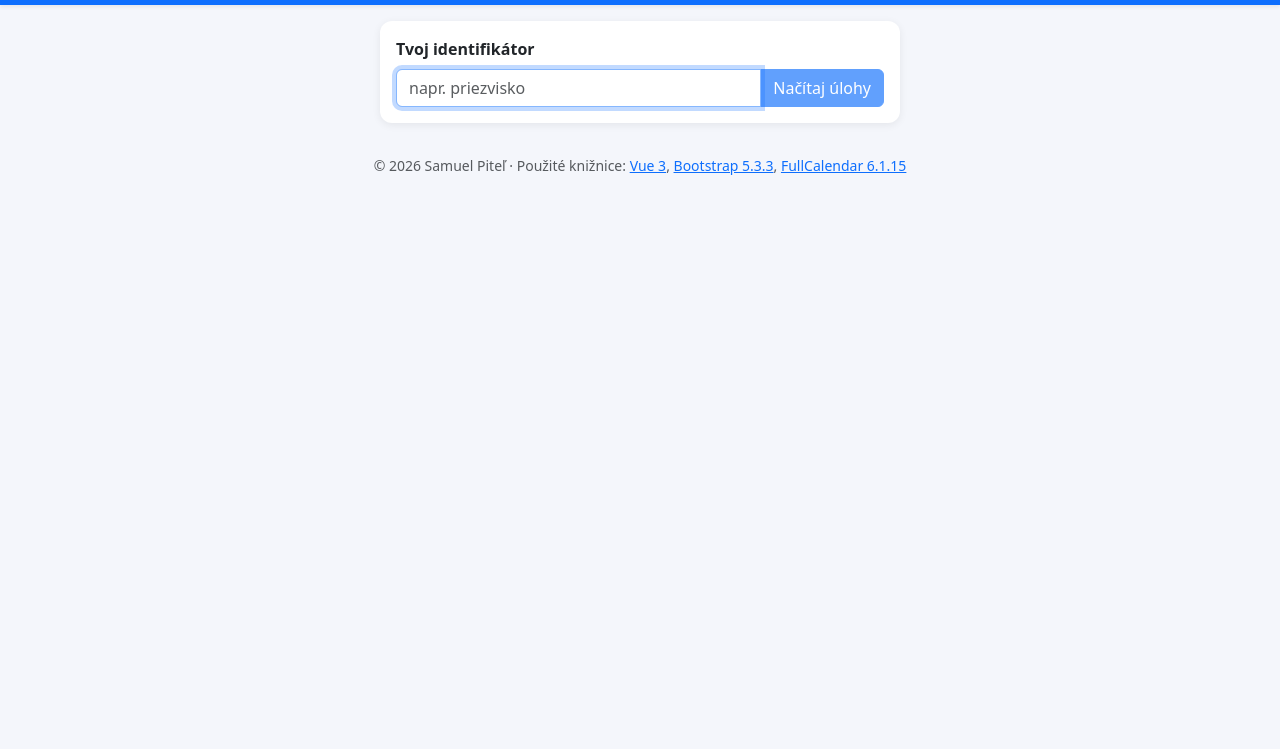
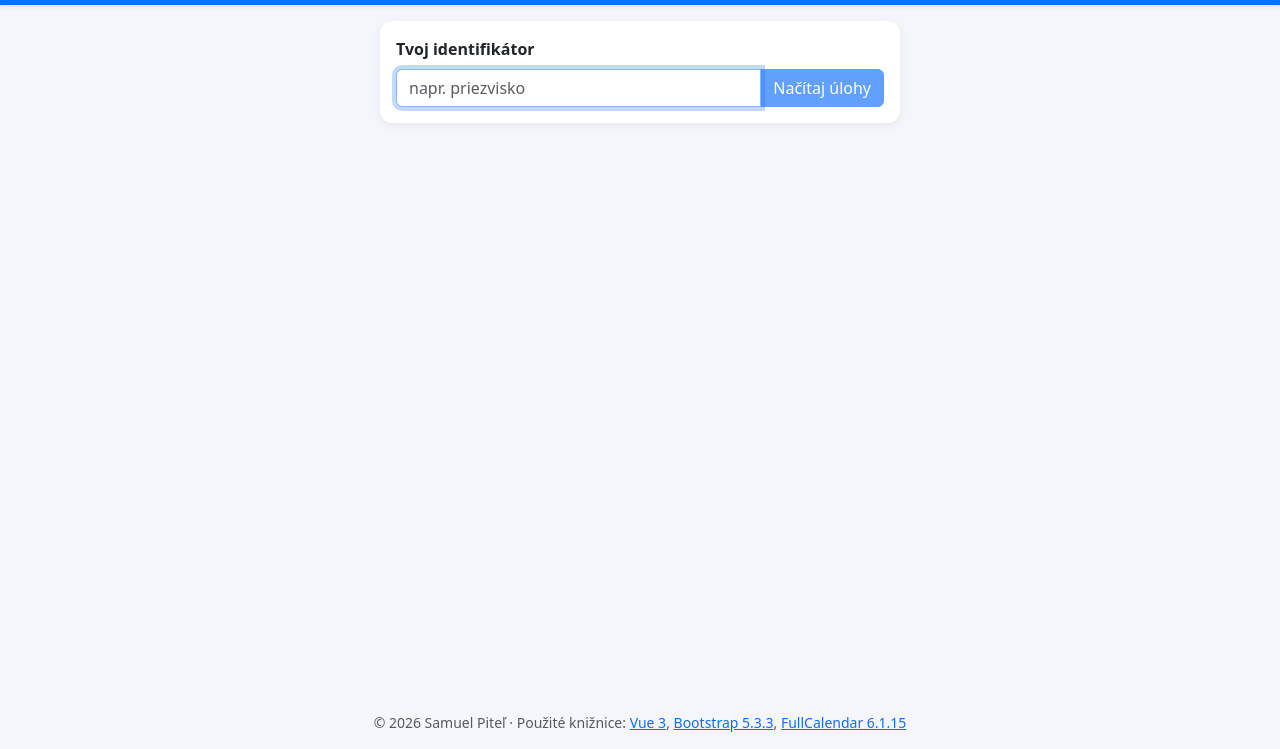
Before and after one commit to SamuelPaj/Z3_WEBTE1, a plain HTML site: page index.html in a window 1280 px wide. Shown: the part 51-800 px from the top of the page. Drawn offline with nearby package versions, Linux system fonts and the light colour scheme.

Commit message:
Uprava css pre paticku

```diff
--- a/css/style.css
+++ b/css/style.css
@@ -76,6 +76,21 @@ main {
     word-break: break-word;
 }
 
+#app {
+    flex: 1;
+    display: flex;
+    flex-direction: column;
+    min-height: 100vh;
+}
+
+#app > main {
+    flex: 1 0 auto;
+}
+
+#app > footer {
+    margin-top: auto;
+}
+
 @media (max-width: 576px) {
     .fc .fc-toolbar {
         justify-content: center;
```
